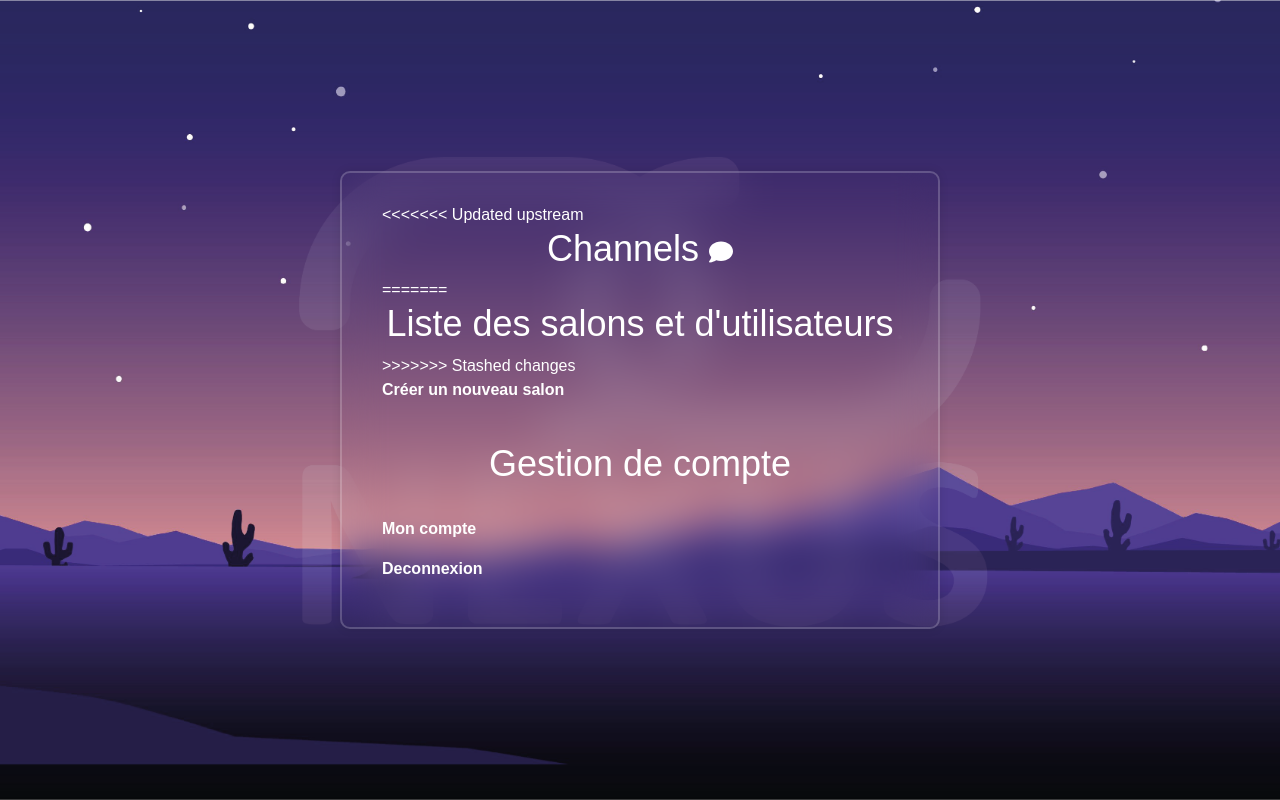
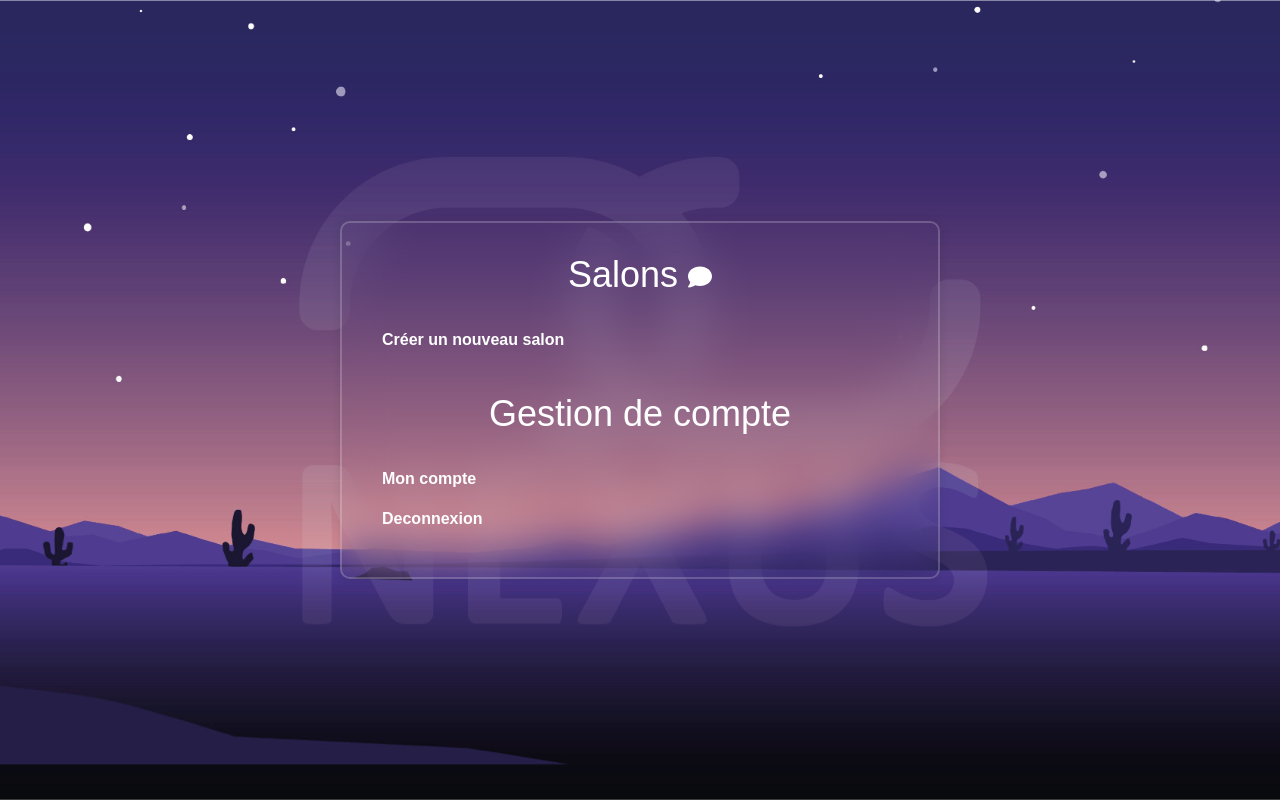
Before and after one commit to mehdirussel/nexus, a Django app: template templates/homepage.html in a window 1280 px wide. Run offline with Django 4.2, Linux system fonts and the light colour scheme; the template is opened without the code that fills it, so the values that code supplies are empty; parts of the project's set-up code (start-up, migrations or seed data) failed here and were passed over.

Commit message:
minor tweaks fix

```diff
--- a/templates/homepage.html
+++ b/templates/homepage.html
@@ -2,8 +2,8 @@
 {% load static %}
 {% block title %}Nexus{% endblock %}
 {% block wrapper %}
-<<<<<<< Updated upstream
-    <h1 class ="test">Channels <svg fill =" white" xmlns="http://www.w3.org/2000/svg" height="24" viewBox="0 0 512 512"><!--!Font Awesome Free 6.5.1 by @fontawesome - https://fontawesome.com License - https://fontawesome.com/license/free Copyright 2024 Fonticons, Inc.--><path d="M512 240c0 114.9-114.6 208-256 208c-37.1 0-72.3-6.4-104.1-17.9c-11.9 8.7-31.3 20.6-54.3 30.6C73.6 471.1 44.7 480 16 480c-6.5 0-12.3-3.9-14.8-9.9c-2.5-6-1.1-12.8 3.4-17.4l0 0 0 0 0 0 0 0 .3-.3c.3-.3 .7-.7 1.3-1.4c1.1-1.2 2.8-3.1 4.9-5.7c4.1-5 9.6-12.4 15.2-21.6c10-16.6 19.5-38.4 21.4-62.9C17.7 326.8 0 285.1 0 240C0 125.1 114.6 32 256 32s256 93.1 256 208z"/></svg></h1>
+
+    <h1 class ="test">Salons <svg fill =" white" xmlns="http://www.w3.org/2000/svg" height="24" viewBox="0 0 512 512"><!--!Font Awesome Free 6.5.1 by @fontawesome - https://fontawesome.com License - https://fontawesome.com/license/free Copyright 2024 Fonticons, Inc.--><path d="M512 240c0 114.9-114.6 208-256 208c-37.1 0-72.3-6.4-104.1-17.9c-11.9 8.7-31.3 20.6-54.3 30.6C73.6 471.1 44.7 480 16 480c-6.5 0-12.3-3.9-14.8-9.9c-2.5-6-1.1-12.8 3.4-17.4l0 0 0 0 0 0 0 0 .3-.3c.3-.3 .7-.7 1.3-1.4c1.1-1.2 2.8-3.1 4.9-5.7c4.1-5 9.6-12.4 15.2-21.6c10-16.6 19.5-38.4 21.4-62.9C17.7 326.8 0 285.1 0 240C0 125.1 114.6 32 256 32s256 93.1 256 208z"/></svg></h1>
 
     <div class="group-container">
         {% for channel in channel_list %}
@@ -24,14 +24,6 @@
     </div>
 
 
-=======
-    <h1>Liste des salons et d'utilisateurs</h1>
-    {% for channel in channel_list %}
-        <div class="link"><p><a href="/channels/m/{{ channel.id }}">
-            {{ channel.name }}
-        </a></p></div>
-    {% endfor %}
->>>>>>> Stashed changes
     </br>
     <div class="link"><p><a href="/channels/create/">Créer un nouveau salon</a></p></div>
     <br/>
```
